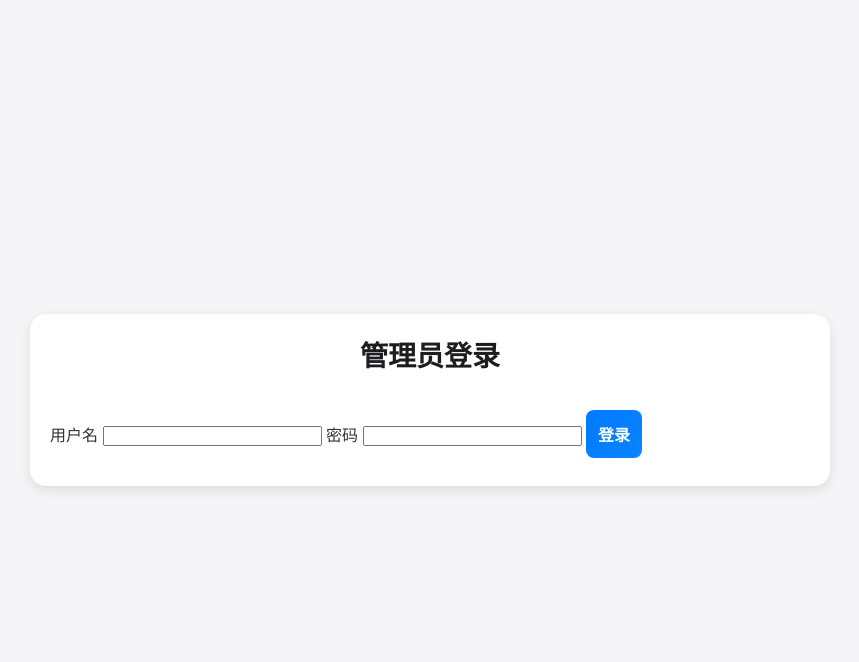
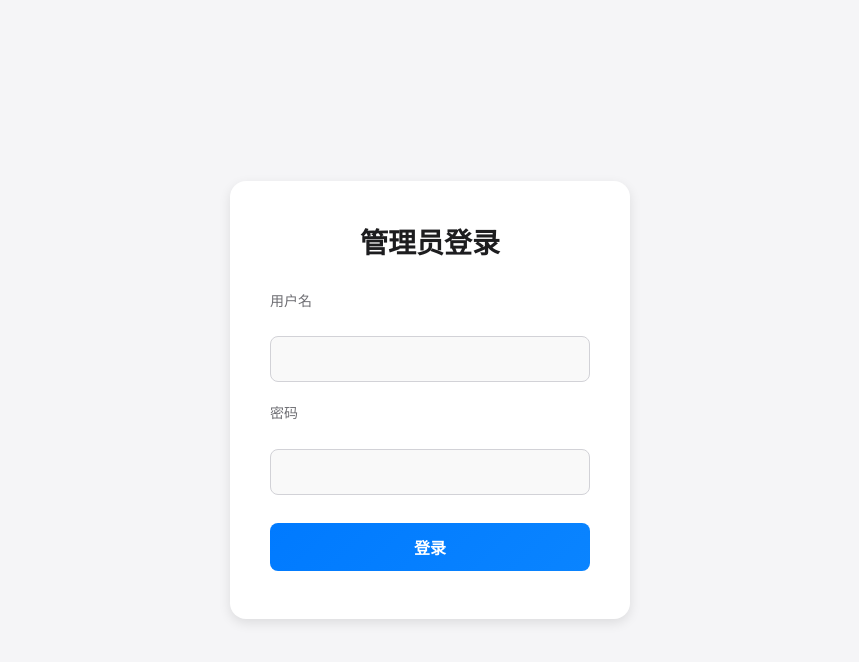
Before and after one commit to AndersonHJB/FeedVault, a Flask app: page /login in a window 1280 px wide. Shown: the top 662 px of the page, without its empty margins (210-1069 px from the left). Run offline with Flask 3, Linux system fonts and the light colour scheme.

Commit message:
改进样式

```diff
--- a/static/style.css
+++ b/static/style.css
@@ -150,3 +150,58 @@ td {
     transition: opacity 0.3s ease, visibility 0.3s ease;
     white-space: nowrap;
 }
+/* 登录页面样式 */
+.login-container {
+    max-width: 400px;
+    padding: 40px;
+    text-align: center;
+}
+
+.login-form {
+    display: flex;
+    flex-direction: column;
+    gap: 20px;
+    margin-top: 20px;
+}
+
+.login-form label {
+    text-align: left;
+    font-size: 14px;
+    color: #6e6e73;
+    margin-bottom: 4px;
+}
+
+.login-form input[type="text"],
+.login-form input[type="password"] {
+    width: 100%;
+    padding: 12px;
+    border: 1px solid #d2d2d7;
+    border-radius: 8px;
+    font-size: 16px;
+    background-color: #f9f9f9;
+}
+
+.login-button {
+    padding: 12px;
+    border: none;
+    border-radius: 8px;
+    font-size: 16px;
+    font-weight: 600;
+    color: #fff;
+    background: linear-gradient(135deg, #007aff, #0a84ff);
+    cursor: pointer;
+    transition: background 0.3s ease;
+}
+
+.login-button:hover {
+    background: linear-gradient(135deg, #0a84ff, #0d88ff);
+}
+
+.flash-messages {
+    margin-top: 20px;
+    padding: 12px;
+    background-color: #fffbe2;
+    border-left: 4px solid #ffcc00;
+    border-radius: 8px;
+    color: #4a4a4a;
+}
--- a/templates/login.html
+++ b/templates/login.html
@@ -7,16 +7,16 @@
     <link rel="stylesheet" href="{{ url_for('static', filename='style.css') }}">
 </head>
 <body>
-    <div class="container">
+    <div class="container login-container">
         <h1>管理员登录</h1>
-        <form method="post">
+        <form method="post" class="login-form">
             <label for="username">用户名</label>
             <input type="text" name="username" id="username" required>
 
             <label for="password">密码</label>
             <input type="password" name="password" id="password" required>
 
-            <button type="submit">登录</button>
+            <button type="submit" class="login-button">登录</button>
         </form>
 
         {% with messages = get_flashed_messages(with_categories=true) %}
--- a/templates/user_login.html
+++ b/templates/user_login.html
@@ -7,16 +7,16 @@
     <link rel="stylesheet" href="{{ url_for('static', filename='style.css') }}">
 </head>
 <body>
-    <div class="container">
+    <div class="container login-container">
         <h1>用户登录</h1>
-        <form method="post">
+        <form method="post" class="login-form">
             <label for="username">用户名</label>
             <input type="text" name="username" id="username" required>
 
             <label for="password">密码</label>
             <input type="password" name="password" id="password" required>
 
-            <button type="submit">登录</button>
+            <button type="submit" class="login-button">登录</button>
         </form>
 
         {% with messages = get_flashed_messages(with_categories=true) %}
```
Also changed, not shown: Test/LinkVerify.py (+2 -2 lines), instance/site.db.
